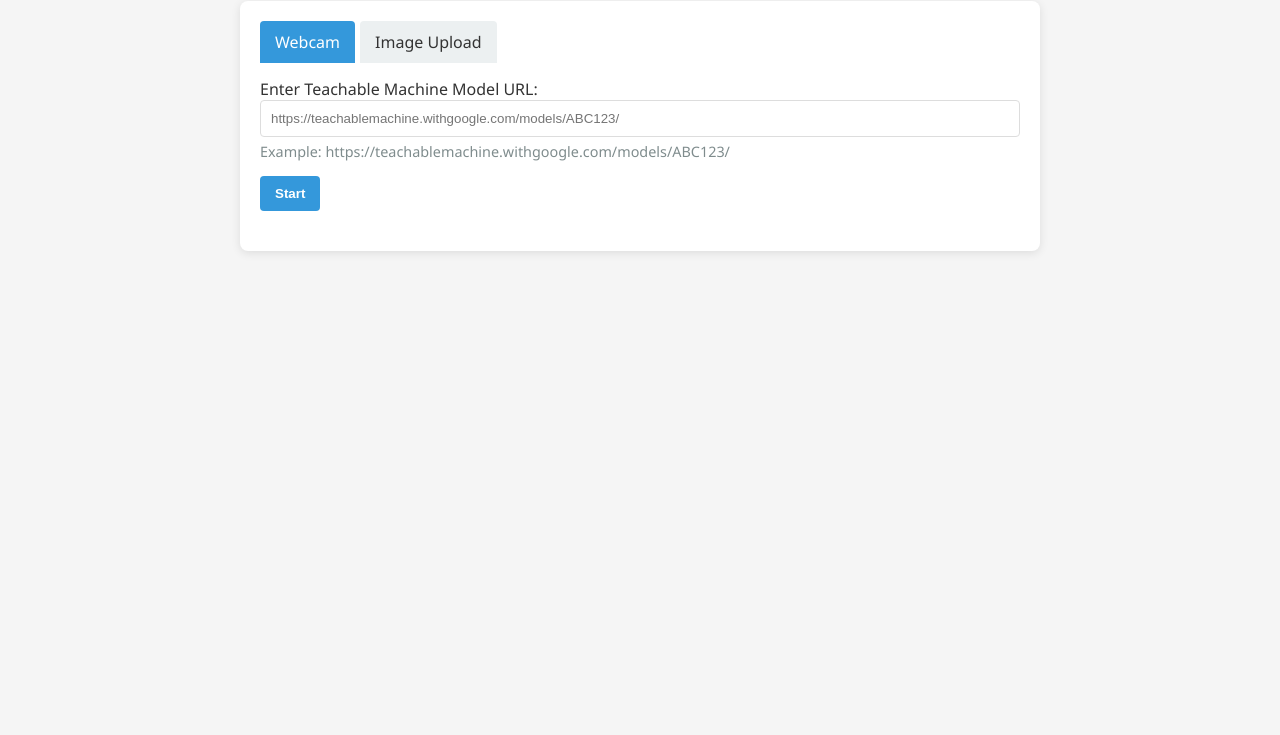
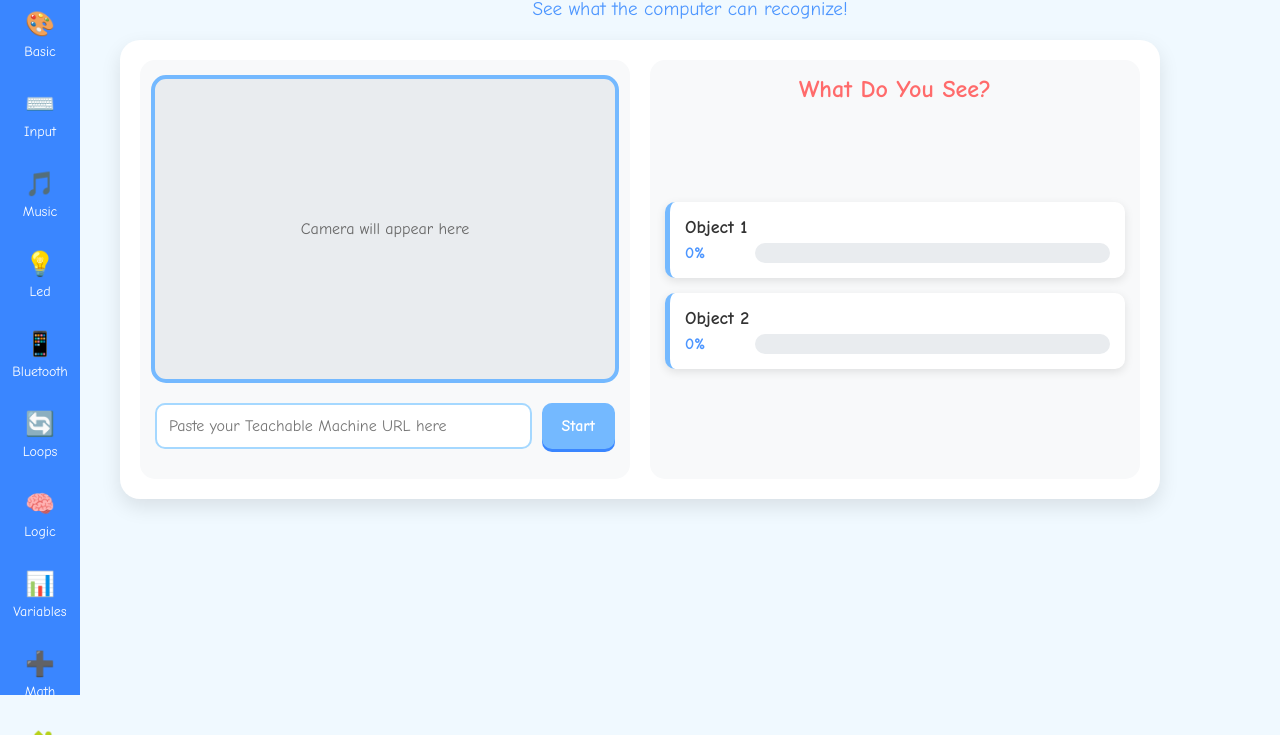
Before and after one commit to Edusharks/teachable-machine-host, a plain HTML site: page docs/index.html in a window 1280 px wide. Shown: the part 105-840 px from the top of the page. Before the commit the page ends 800 px from the top, so only its background shows below. Drawn offline with Linux system fonts and the light colour scheme.

Commit message:
Update index.html

```diff
--- a/docs/index.html
+++ b/docs/index.html
@@ -3,177 +3,372 @@
 <head>
     <meta charset="UTF-8">
     <meta name="viewport" content="width=device-width, initial-scale=1.0">
-    <title>Teachable Machine Host</title>
+    <title>Kids Machine Learning</title>
     <script src="https://cdn.jsdelivr.net/npm/@tensorflow/tfjs@latest/dist/tf.min.js"></script>
     <script src="https://cdn.jsdelivr.net/npm/@teachablemachine/image@latest/dist/teachablemachine-image.min.js"></script>
+    <link href="https://fonts.googleapis.com/css2?family=Comic+Neue:wght@400;700&display=swap" rel="stylesheet">
     <style>
         body {
-            font-family: 'Segoe UI', Tahoma, Geneva, Verdana, sans-serif;
-            max-width: 800px;
-            margin: 0 auto;
+            font-family: 'Comic Neue', cursive;
+            background-color: #f0f9ff;
+            margin: 0;
             padding: 20px;
-            background-color: #f5f5f5;
-            color: #333;
+            display: flex;
+            flex-direction: column;
+            align-items: center;
+            min-height: 100vh;
         }
+
         h1 {
-            color: #2c3e50;
+            color: #ff6b6b;
+            text-align: center;
+            font-size: 2.5rem;
+            margin-bottom: 10px;
+            text-shadow: 2px 2px 0px #fff;
+        }
+
+        .subtitle {
+            color: #4d96ff;
+            text-align: center;
+            margin-top: 0;
+            font-size: 1.2rem;
+        }
+
+        .main-container {
+            display: flex;
+            width: 90%;
+            max-width: 1000px;
+            background-color: white;
+            border-radius: 20px;
+            padding: 20px;
+            box-shadow: 0 8px 20px rgba(0,0,0,0.1);
+            margin-top: 20px;
+        }
+
+        .video-container {
+            flex: 1;
+            padding: 15px;
+            background-color: #f8f9fa;
+            border-radius: 15px;
+            margin-right: 20px;
+            display: flex;
+            flex-direction: column;
+            align-items: center;
+        }
+
+        #webcam-container {
+            width: 100%;
+            height: 300px;
+            background-color: #e9ecef;
+            border-radius: 15px;
+            overflow: hidden;
+            display: flex;
+            justify-content: center;
+            align-items: center;
+            position: relative;
+            border: 4px solid #74b9ff;
+        }
+
+        #webcam-container canvas {
+            border-radius: 12px;
+        }
+
+        .controls {
+            width: 100%;
+            margin-top: 20px;
+        }
+
+        .input-group {
+            display: flex;
+            margin-bottom: 15px;
+        }
+
+        #model-url {
+            flex: 1;
+            padding: 12px;
+            border: 2px solid #a5d8ff;
+            border-radius: 10px;
+            font-family: 'Comic Neue', cursive;
+            font-size: 16px;
+        }
+
+        #start-btn {
+            background-color: #74b9ff;
+            color: white;
+            border: none;
+            padding: 12px 20px;
+            border-radius: 10px;
+            cursor: pointer;
+            font-family: 'Comic Neue', cursive;
+            font-weight: bold;
+            font-size: 16px;
+            margin-left: 10px;
+            transition: all 0.3s;
+            box-shadow: 0 3px 0 #3a86ff;
+        }
+
+        #start-btn:hover {
+            background-color: #3a86ff;
+            transform: translateY(2px);
+            box-shadow: 0 1px 0 #3a86ff;
+        }
+
+        #start-btn:disabled {
+            background-color: #95a5a6;
+            box-shadow: 0 3px 0 #6c757d;
+            cursor: not-allowed;
+        }
+
+        .results-container {
+            flex: 1;
+            padding: 15px;
+            background-color: #f8f9fa;
+            border-radius: 15px;
+            display: flex;
+            flex-direction: column;
+        }
+
+        .results-title {
+            color: #ff6b6b;
+            font-size: 1.5rem;
+            margin-top: 0;
             text-align: center;
         }
-        .container {
+
+        #label-container {
+            flex: 1;
+            display: flex;
+            flex-direction: column;
+            justify-content: center;
+        }
+
+        .prediction {
             background-color: white;
-            border-radius: 8px;
-            padding: 20px;
-            box-shadow: 0 2px 10px rgba(0,0,0,0.1);
-            margin-bottom: 20px;
+            padding: 15px;
+            margin-bottom: 15px;
+            border-radius: 10px;
+            box-shadow: 0 3px 10px rgba(0,0,0,0.1);
+            position: relative;
+            overflow: hidden;
+            border-left: 5px solid #74b9ff;
+            transition: all 0.3s;
         }
-        .input-group {
-            margin-bottom: 15px;
+
+        .prediction-name {
+            font-weight: bold;
+            color: #333;
+            margin-bottom: 5px;
+            font-size: 18px;
         }
-        input[type="text"], input[type="file"] {
-            width: 100%;
-            padding: 10px;
-            border: 1px solid #ddd;
-            border-radius: 4px;
-            box-sizing: border-box;
+
+        .confidence-container {
+            display: flex;
+            align-items: center;
         }
-        button {
-            background-color: #3498db;
-            color: white;
-            border: none;
-            padding: 10px 15px;
-            border-radius: 4px;
-            cursor: pointer;
+
+        .confidence-text {
+            margin-right: 10px;
             font-weight: bold;
-            transition: background-color 0.3s;
+            color: #4d96ff;
+            min-width: 60px;
         }
-        button:hover {
-            background-color: #2980b9;
+
+        .confidence-bar-container {
+            flex: 1;
+            height: 20px;
+            background-color: #e9ecef;
+            border-radius: 10px;
+            overflow: hidden;
         }
-        button:disabled {
-            background-color: #95a5a6;
-            cursor: not-allowed;
+
+        .confidence-bar {
+            height: 100%;
+            background: linear-gradient(90deg, #74b9ff, #3a86ff);
+            border-radius: 10px;
+            width: 0%;
+            transition: width 1s ease-out;
         }
-        #webcam-container {
-            margin: 20px auto;
-            text-align: center;
-        }
-        #label-container {
-            margin-top: 20px;
-        }
-        .prediction {
-            background-color: #ecf0f1;
-            padding: 10px;
-            margin-bottom: 5px;
-            border-radius: 4px;
-        }
+
         .loading {
             display: none;
             text-align: center;
             margin: 20px 0;
         }
+
         .spinner {
             border: 4px solid rgba(0, 0, 0, 0.1);
             width: 36px;
             height: 36px;
             border-radius: 50%;
-            border-left-color: #3498db;
+            border-left-color: #74b9ff;
             animation: spin 1s linear infinite;
             display: inline-block;
         }
+
         @keyframes spin {
             0% { transform: rotate(0deg); }
             100% { transform: rotate(360deg); }
         }
-        .example {
-            font-size: 0.9em;
-            color: #7f8c8d;
-            margin-top: 5px;
+
+        .sidebar {
+            position: fixed;
+            left: 0;
+            top: 0;
+            bottom: 0;
+            width: 80px;
+            background-color: #3a86ff;
+            display: flex;
+            flex-direction: column;
+            align-items: center;
+            padding-top: 20px;
+            z-index: 100;
         }
-        .tabs {
-            display: flex;
-            margin-bottom: 15px;
+
+        .sidebar-item {
+            color: white;
+            padding: 15px 0;
+            text-align: center;
+            width: 100%;
+            cursor: pointer;
+            transition: all 0.3s;
+            font-size: 14px;
         }
-        .tab {
-            padding: 10px 15px;
-            cursor: pointer;
-            background-color: #ecf0f1;
-            border-radius: 4px 4px 0 0;
-            margin-right: 5px;
+
+        .sidebar-item:hover {
+            background-color: #2667cc;
         }
-        .tab.active {
-            background-color: #3498db;
-            color: white;
+
+        .sidebar-icon {
+            font-size: 24px;
+            margin-bottom: 5px;
         }
-        .tab-content {
-            display: none;
+
+        .pulse {
+            animation: pulse 1.5s infinite;
         }
-        .tab-content.active {
-            display: block;
+
+        @keyframes pulse {
+            0% { transform: scale(1); }
+            50% { transform: scale(1.05); }
+            100% { transform: scale(1); }
         }
-        #upload-preview {
-            max-width: 200px;
-            max-height: 200px;
-            display: block;
-            margin: 10px auto;
+
+        .bounce {
+            animation: bounce 0.5s;
+        }
+
+        @keyframes bounce {
+            0%, 100% { transform: translateY(0); }
+            50% { transform: translateY(-5px); }
         }
     </style>
 </head>
 <body>
-    <h1>Teachable Machine Image Model</h1>
-
-    <div class="container">
-        <div class="tabs">
-            <div class="tab active" onclick="switchTab('webcam')">Webcam</div>
-            <div class="tab" onclick="switchTab('upload')">Image Upload</div>
+    <div class="sidebar">
+        <div class="sidebar-item">
+            <div class="sidebar-icon">🔍</div>
+            Search
+        </div>
+        <div class="sidebar-item">
+            <div class="sidebar-icon">🎨</div>
+            Basic
+        </div>
+        <div class="sidebar-item">
+            <div class="sidebar-icon">⌨️</div>
+            Input
+        </div>
+        <div class="sidebar-item">
+            <div class="sidebar-icon">🎵</div>
+            Music
+        </div>
+        <div class="sidebar-item">
+            <div class="sidebar-icon">💡</div>
+            Led
+        </div>
+        <div class="sidebar-item">
+            <div class="sidebar-icon">📱</div>
+            Bluetooth
+        </div>
+        <div class="sidebar-item">
+            <div class="sidebar-icon">🔄</div>
+            Loops
+        </div>
+        <div class="sidebar-item">
+            <div class="sidebar-icon">🧠</div>
+            Logic
+        </div>
+        <div class="sidebar-item">
+            <div class="sidebar-icon">📊</div>
+            Variables
+        </div>
+        <div class="sidebar-item">
+            <div class="sidebar-icon">➕</div>
+            Math
+        </div>
+        <div class="sidebar-item">
+            <div class="sidebar-icon">🧩</div>
+            Extensions
+        </div>
+        <div class="sidebar-item">
+            <div class="sidebar-icon">⚙️</div>
+            Advanced
+        </div>
     </div>
 
+    <div style="margin-left: 100px; width: calc(100% - 100px);">
+        <h1 class="pulse">Kids Machine Learning</h1>
+        <p class="subtitle">See what the computer can recognize!</p>
+
+        <div class="main-container">
+            <div class="video-container">
+                <div id="webcam-container">
+                    <p style="color: #666; text-align: center;">Camera will appear here</p>
+                </div>
+                <div class="controls">
                     <div class="input-group">
-            <label for="model-url">Enter Teachable Machine Model URL:</label>
-            <input type="text" id="model-url" placeholder="https://teachablemachine.withgoogle.com/models/ABC123/">
-            <div class="example">Example: https://teachablemachine.withgoogle.com/models/ABC123/</div>
+                        <input type="text" id="model-url" placeholder="Paste your Teachable Machine URL here">
+                        <button id="start-btn" onclick="init()">Start</button>
                     </div>
-
-        <button id="start-btn" onclick="init()">Start</button>
+                </div>
                 <div class="loading" id="loading-indicator">
                     <div class="spinner"></div>
                     <p>Loading model...</p>
                 </div>
-
-        <div id="webcam-tab" class="tab-content active">
-            <div id="webcam-container"></div>
-            <div id="webcam-error" style="color: red; display: none;"></div>
             </div>
 
-        <div id="upload-tab" class="tab-content">
-            <input type="file" id="upload-input" accept="image/*">
-            <img id="upload-preview" style="display: none;">
-            <button id="predict-btn" onclick="predictUpload()" disabled>Predict</button>
+            <div class="results-container">
+                <h2 class="results-title">What Do You See?</h2>
+                <div id="label-container">
+                    <div class="prediction">
+                        <div class="prediction-name">Object 1</div>
+                        <div class="confidence-container">
+                            <div class="confidence-text">0%</div>
+                            <div class="confidence-bar-container">
+                                <div class="confidence-bar" style="width: 0%"></div>
                             </div>
-
-        <div id="label-container"></div>
+                        </div>
+                    </div>
+                    <div class="prediction">
+                        <div class="prediction-name">Object 2</div>
+                        <div class="confidence-container">
+                            <div class="confidence-text">0%</div>
+                            <div class="confidence-bar-container">
+                                <div class="confidence-bar" style="width: 0%"></div>
+                            </div>
+                        </div>
+                    </div>
+                </div>
+            </div>
+        </div>
     </div>
 
     <script>
-        let model, webcam, labelContainer, maxPredictions;
-        let currentTab = 'webcam';
-
-        function switchTab(tab) {
-            currentTab = tab;
-            document.querySelectorAll('.tab').forEach(t => t.classList.remove('active'));
-            document.querySelectorAll('.tab-content').forEach(c => c.classList.remove('active'));
-
-            document.querySelector(`.tab[onclick="switchTab('${tab}')"]`).classList.add('active');
-            document.getElementById(`${tab}-tab`).classList.add('active');
-
-            if (tab === 'webcam' && model) {
-                startWebcam();
-            }
-        }
+        let model, webcam, maxPredictions;
+        let predictionElements = [];
 
         async function init() {
             let baseURL = document.getElementById("model-url").value.trim();
 
-            // Ensure proper URL formatting
             if (!baseURL.endsWith("/")) {
                 baseURL += "/";
             }
@@ -187,44 +382,17 @@
             const metadataURL = baseURL + "metadata.json";
 
             try {
-                // Show loading indicator
                 document.getElementById("loading-indicator").style.display = "block";
                 document.getElementById("start-btn").disabled = true;
+
+                if (model) {
+                    model = null;
+                }
 
                 model = await tmImage.load(modelURL, metadataURL);
                 maxPredictions = model.getTotalClasses();
 
-                // Initialize UI
-                labelContainer = document.getElementById("label-container");
-                labelContainer.innerHTML = "";
-                for (let i = 0; i < maxPredictions; i++) {
-                    const div = document.createElement("div");
-                    div.className = "prediction";
-                    labelContainer.appendChild(div);
-                }
-
-                if (currentTab === 'webcam') {
-                    await startWebcam();
-                } else {
-                    document.getElementById("predict-btn").disabled = false;
-                }
-
-            } catch (error) {
-                console.error("Error loading the model:", error);
-                alert("Failed to load the model. Check the URL and try again.");
-            } finally {
-                document.getElementById("loading-indicator").style.display = "none";
-                document.getElementById("start-btn").disabled = false;
-            }
-        }
-
-        async function startWebcam() {
-            try {
-                // Clear previous webcam if exists
-                if (webcam) {
-                    webcam.stop();
-                    document.getElementById("webcam-container").innerHTML = "";
-                }
+                initializePredictionElements();
 
                 // Initialize Webcam
                 const flip = true;
@@ -236,18 +404,45 @@
                 // Add webcam canvas
                 document.getElementById("webcam-container").innerHTML = "";
                 document.getElementById("webcam-container").appendChild(webcam.canvas);
-                document.getElementById("webcam-error").style.display = "none";
 
             } catch (error) {
-                console.error("Error setting up webcam:", error);
-                document.getElementById("webcam-error").style.display = "block";
-                document.getElementById("webcam-error").innerText =
-                    "Could not access webcam. Please check permissions and try again.";
+                console.error("Error loading the model:", error);
+                alert("Failed to load the model. Check the URL and try again.");
+            } finally {
+                document.getElementById("loading-indicator").style.display = "none";
+                document.getElementById("start-btn").disabled = false;
+            }
+        }
+
+        function initializePredictionElements() {
+            const labelContainer = document.getElementById("label-container");
+            labelContainer.innerHTML = "";
+            predictionElements = [];
+
+            for (let i = 0; i < maxPredictions; i++) {
+                const div = document.createElement("div");
+                div.className = "prediction";
+                div.innerHTML = `
+                    <div class="prediction-name">Class ${i+1}</div>
+                    <div class="confidence-container">
+                        <div class="confidence-text" id="confidence-text-${i}">0%</div>
+                        <div class="confidence-bar-container">
+                            <div class="confidence-bar" id="confidence-bar-${i}" style="width: 0%"></div>
+                        </div>
+                    </div>
+                `;
+                labelContainer.appendChild(div);
+                predictionElements.push({
+                    nameElement: div.querySelector('.prediction-name'),
+                    textElement: div.querySelector('.confidence-text'),
+                    barElement: div.querySelector('.confidence-bar'),
+                    container: div
+                });
             }
         }
 
         async function loop() {
-            if (currentTab === 'webcam') {
+            if (webcam) {
                 webcam.update();
                 await predict();
                 window.requestAnimationFrame(loop);
@@ -257,51 +452,31 @@
         async function predict() {
             if (!model) return;
 
-            let image;
-            if (currentTab === 'webcam') {
-                image = webcam.canvas;
-            } else {
-                image = document.getElementById("upload-preview");
+            const prediction = await model.predict(webcam.canvas);
+            updatePredictions(prediction);
         }
 
-            const prediction = await model.predict(image);
-            for (let i = 0; i < maxPredictions; i++) {
-                labelContainer.childNodes[i].innerHTML =
-                    `<strong>${prediction[i].className}:</strong> ${(prediction[i].probability * 100).toFixed(1)}%`;
+        function updatePredictions(prediction) {
+            // Sort predictions by probability (highest first)
+            prediction.sort((a, b) => b.probability - a.probability);
+
+            // Update each prediction element
+            for (let i = 0; i < prediction.length; i++) {
+                if (predictionElements[i]) {
+                    const percentage = Math.round(prediction[i].probability * 100);
+                    predictionElements[i].nameElement.textContent = prediction[i].className;
+                    predictionElements[i].textElement.textContent = `${percentage}%`;
+                    predictionElements[i].barElement.style.width = `${percentage}%`;
+
+                    // Add animation for high confidence
+                    if (percentage > 80) {
+                        predictionElements[i].container.classList.add('bounce');
+                        setTimeout(() => {
+                            predictionElements[i].container.classList.remove('bounce');
+                        }, 500);
                     }
                 }
-
-        // Handle image upload
-        document.getElementById("upload-input").addEventListener("change", function(e) {
-            const file = e.target.files[0];
-            if (file) {
-                const reader = new FileReader();
-                reader.onload = function(event) {
-                    const img = document.getElementById("upload-preview");
-                    img.src = event.target.result;
-                    img.style.display = "block";
-
-                    if (model) {
-                        document.getElementById("predict-btn").disabled = false;
             }
-                }
-                reader.readAsDataURL(file);
-            }
-        });
-
-        async function predictUpload() {
-            if (!model) {
-                alert("Please load a model first.");
-                return;
-            }
-
-            const preview = document.getElementById("upload-preview");
-            if (preview.style.display === "none") {
-                alert("Please upload an image first.");
-                return;
-            }
-
-            await predict();
         }
     </script>
 </body>
```
Lines whose indentation alone changed are shown as unchanged.
